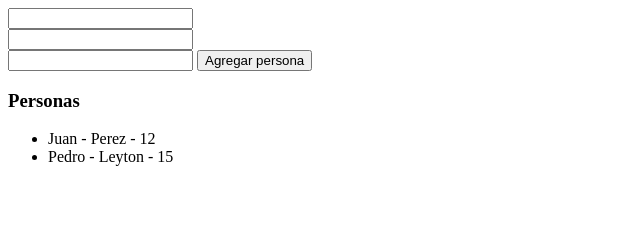
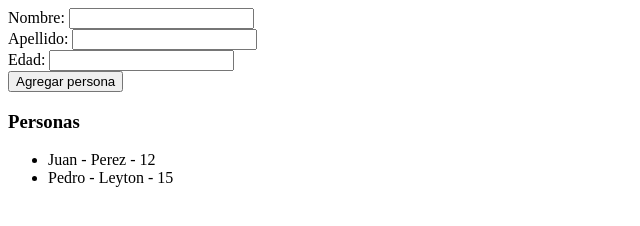
Before and after one commit to OKrash/angular, a plain HTML site: page index.html in a window 1280 px wide. Shown: the whole page, without its empty margins (0-640 px from the left). Drawn offline with nearby package versions, Linux system fonts and the light colour scheme.

Commit message:
lista de personas 2

```diff
--- a/index.html
+++ b/index.html
@@ -4,20 +4,22 @@
 	<meta charset="utf-8">
 	<title>Controlador</title>
 	<script src="https://ajax.googleapis.com/ajax/libs/angularjs/1.2.32/angular.min.js"></script>
-	<script src="controller.js"></script>
 </head>
 <body ng-controller="PrimerControlador">
-	<input type="text" ng-model="nuevaPersona.nombre">
+	<label for="ingresarNombre">Nombre:</label>
+	<input type="text" name="ingresarNombre" id="ingresarNombre" ng-model="nuevaPersona.nombre"><br>
+	<label for="ingresarApellido">Apellido:</label>
+	<input type="text" name="ingresarApellido" id="ingresarApellido" ng-model="nuevaPersona.apellido">
 	<br>
-	<input type="text" ng-model="nuevaPersona.apellido">
-	<br>
-	<input type="text" ng-model="nuevaPersona.edad">
-	<button ng-click="agregarPersona()">Agregar persona</button>
+	<label for="ingresarEdad">Edad:</label>
+	<input type="text" name="ingresarEdad" id="ingresarEdad	" ng-model="nuevaPersona.edad">	<br>
+	<button ng-click="agregarPersona()">Agregar persona</button><br>
 	<h3>Personas</h3>
 	<ul>
 		<li ng-repeat="persona in personas">
 			{{persona.nombre}} - {{persona.apellido}} - {{persona.edad}}
 		</li>
 	</ul>
+	<script src="controlador/controller.js"></script>
 </body>
 </html>
```
Also changed, not shown: controlador/controller.js (renamed from controller.js).
